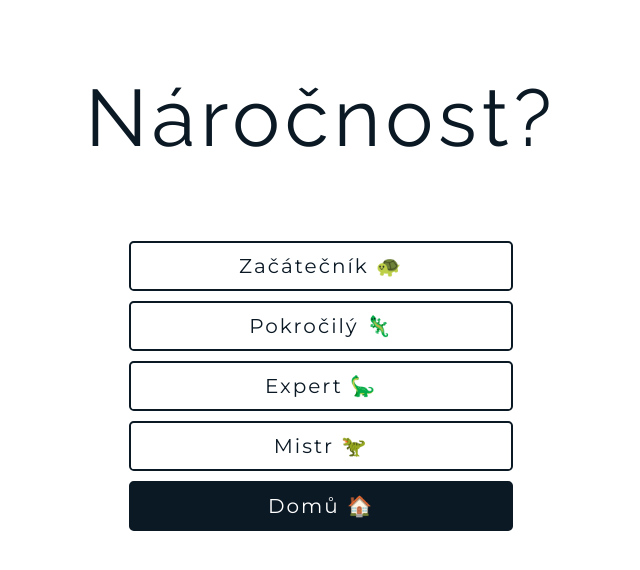
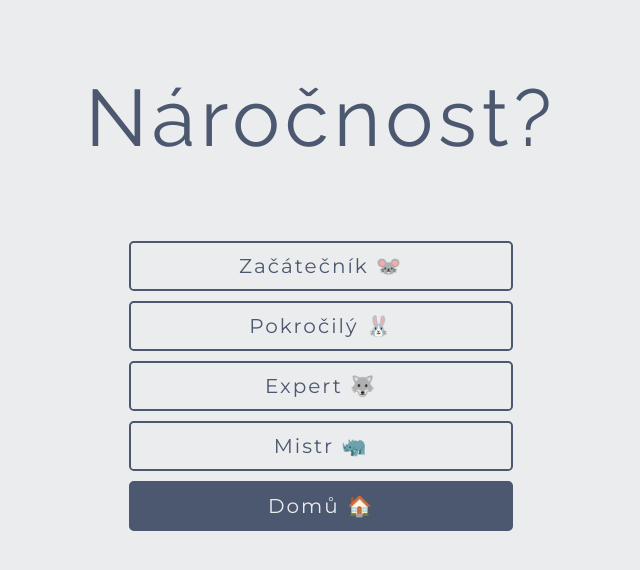
Before and after one commit to TeVr42/tapapp-js-python, a Flask app: page /postreh/0/0 in a window 1280 px wide. Shown: the top 570 px of the page, without its empty margins (319-959 px from the left). Run offline with Flask 2, Linux system fonts and the light colour scheme.

Commit message:
Add dark mode

```diff
--- a/main.py
+++ b/main.py
@@ -1,6 +1,12 @@
 from flask import Flask, render_template, redirect, url_for, flash, abort
 
 app = Flask(__name__)
+
+DARK_COLOR = "#4c586f"
+LIGHT_COLOR = "#cbc5c1"
+WHITE_COLOR = "#ebeced"
+color_text = DARK_COLOR
+color_bg = WHITE_COLOR
 
 def is_game_on(game):
     if game == 0:
@@ -11,27 +17,42 @@ def is_game_on(game):
 
 @app.route('/')
 def home():
-    return render_template("index.html")
+    return render_template("index.html", bg_color=color_bg, text_color=color_text)
 
+@app.route('/dark')
+def dark():
+    global color_text
+    color_text = LIGHT_COLOR
+    global color_bg
+    color_bg = DARK_COLOR
+    return redirect(url_for("home"))
+
+@app.route('/light')
+def light():
+    global color_text
+    color_text = DARK_COLOR
+    global color_bg
+    color_bg = WHITE_COLOR
+    return redirect(url_for("home"))
 
 @app.route('/postreh/<int:game>/<int:speed>')
 def hra1(game, speed):
-    return render_template("game1.html", game=is_game_on(game), speed=speed)
+    return render_template("game1.html", game=is_game_on(game), speed=speed, bg_color=color_bg, text_color=color_text)
 
 
 @app.route('/presnost/<int:game>/<int:speed>')
 def hra2(game,speed):
-    return render_template("game2.html", game=is_game_on(game), speed=speed)
+    return render_template("game2.html", game=is_game_on(game), speed=speed, bg_color=color_bg, text_color=color_text)
 
 
 @app.route('/rychlost/<int:game>')
 def hra3(game):
-    return render_template("game3.html", game=is_game_on(game))
+    return render_template("game3.html", game=is_game_on(game), bg_color=color_bg, text_color=color_text)
 
 
 @app.route('/info')
 def info():
-    return render_template("info.html")
+    return render_template("info.html", bg_color=color_bg, text_color=color_text)
 
 
 if __name__ == "__main__":
--- a/static/script3.js
+++ b/static/script3.js
@@ -1,6 +1,4 @@
-var bilyKruh = document.getElementById("bilykruh");
 var velkyKruh = document.getElementById("tlacitkoKruh");
-
 var tlacitkoZnovu = document.getElementById("tlacitkoZnovu");
 var napis = document.getElementById("hlavniNapis");
 var tlacitkoDomu = document.getElementById("tlacitkoDomu");
@@ -10,14 +8,12 @@ var start;
 var hraBezi = true;
 
 function Hrat() {
-    Zviditelnit([bilyKruh]);
     var nahodnyCas = Math.floor(Math.random() * 8000) + 500;
     setTimeout(SpustitOdpocet, nahodnyCas);
 }
 
 function SpustitOdpocet() {
     if (hraBezi) {
-    Schovat([bilyKruh]);
     Zviditelnit([velkyKruh]);
     start = Date.now();
     }
@@ -34,7 +30,7 @@ function SpravneKliknuti() {
 function KlikutiKonec() {
     hraBezi = false;
     Zviditelnit([napis, tlacitkoZnovu, tlacitkoDomu, anchorDomu]);
-    Schovat([velkyKruh, bilyKruh]);
+    Schovat([velkyKruh]);
 }
 
 function Schovat(elements) {
--- a/static/style.css
+++ b/static/style.css
@@ -1,6 +1,5 @@
 body {
     text-align: center;
-    color: #0b1925;
     text-align: center;
     font-family: 'Montserrat', sans-serif;
 }
@@ -28,20 +27,12 @@ h3 {
 .tlacitko {
     letter-spacing: 2px;
     width: 30%;
-    color: #0b1925;
-    border-color: #0b1925;
     margin: 5px 35%;
     border-width: 2px;
 }
 
-.btn-dark {
-    background-color: #0b1925;
-    color: #fff;
-}
-.btn:hover {
-    color: #fff;
-    background-color: #0b1925;
-    border-color: #0b1925;
+.tlacitko-mode-svetle {
+    border-width: 2px;
 }
 
 .kruh {
--- a/templates/game1.html
+++ b/templates/game1.html
@@ -3,17 +3,17 @@
 {% if not game: %}
 <body>
 	<h1 class="title-margin"> Náročnost? </h1>
-    <a href="{{ url_for('hra1', game=1, speed=800) }}"><button class="tlacitko btn btn-outline-dark btn-lg">Začátečník 🐢 </button></a>
-    <a href="{{ url_for('hra1', game=1, speed=600) }}"><button class="tlacitko btn btn-outline-dark btn-lg">Pokročilý 🦎 </button></a>
-    <a href="{{ url_for('hra1', game=1, speed=400) }}"><button class="tlacitko btn btn-outline-dark btn-lg">Expert 🦕 </button></a>
-    <a href="{{ url_for('hra1', game=1, speed=200) }}"><button class="tlacitko btn btn-outline-dark btn-lg">Mistr 🦖 </button></a>
+    <a href="{{ url_for('hra1', game=1, speed=800) }}"><button class="tlacitko btn btn-outline-dark btn-lg">Začátečník 🐭</button></a>
+    <a href="{{ url_for('hra1', game=1, speed=600) }}"><button class="tlacitko btn btn-outline-dark btn-lg">Pokročilý 🐰</button></a>
+    <a href="{{ url_for('hra1', game=1, speed=400) }}"><button class="tlacitko btn btn-outline-dark btn-lg">Expert 🐺</button></a>
+    <a href="{{ url_for('hra1', game=1, speed=200) }}"><button class="tlacitko btn btn-outline-dark btn-lg">Mistr 🦏</button></a>
     <a href="{{ url_for('home')}}" ><button class="tlacitko btn btn-dark btn-lg">Domů 🏠</button></a>
 </body>
 {% else: %}
 <body onload="setInterval(VytvorKruh, {{ speed }})">
 	<h2 id="skoreNapis"> 00 </h2>
     <h1 id="hlavniNapis" style="visibility: hidden" class="title-margin-bottom"> Uklizeno! </h1>
-	<button id="tlacitkoZnovu" class="tlacitko btn btn-outline-info btn-lg" onclick="HratZnovu()" style="visibility: hidden">Hrát znovu 🐍</button>
+	<button id="tlacitkoZnovu" class="tlacitko btn btn-outline-info btn-lg" onclick="HratZnovu()" style="visibility: hidden">Hrát znovu 🐘</button>
     <a id="anchorDomu" href="{{ url_for('home')}}" style="visibility: hidden"><button  id="tlacitkoDomu" class="tlacitko btn btn-dark btn-lg" style="visibility: hidden">Domů 🏠</button></a>
 <script src="{{ url_for('static', filename='script1.js') }}"></script>
 </body>
--- a/templates/game3.html
+++ b/templates/game3.html
@@ -7,12 +7,11 @@
 
   </body>
 {% else: %}
-<body onload="Hrat()">
+<body onload="Hrat()" onclick="KlikutiKonec()">
     <h1 id="hlavniNapis" class="title-margin" style="visibility: hidden"> Moc brzo!</h1>
 	<button id="tlacitkoZnovu" class="tlacitko btn btn-outline-dark btn-lg" onclick="HratZnovu()" style="visibility: hidden">Hrát znovu ⏱</button>
     <a href="{{ url_for('home')}}" id="anchorDomu" style="visibility: hidden"><button id="tlacitkoDomu" class="tlacitko btn btn-dark btn-lg" style="visibility: hidden">Domů 🏠 </button></a>
-    <img id="bilykruh" class="kruh-tlacitko" src="{{ url_for('static', filename='images/k-bily.png') }}" style="visibility: hidden" onclick="KlikutiKonec()">
-    <img id="tlacitkoKruh" class="kruh-tlacitko" src="{{ url_for('static', filename='images/k7.png') }}" style="visibility: hidden" onclick="SpravneKliknuti()">
+    <img id="tlacitkoKruh" class="kruh-tlacitko" src="{{ url_for('static', filename='images/k10.png') }}" style="visibility: hidden" onclick="SpravneKliknuti()">
 
     <script src="{{ url_for('static', filename='script3.js') }}"></script>
 </body>
--- a/templates/header.html
+++ b/templates/header.html
@@ -18,4 +18,28 @@
     <link href="{{ url_for('static', filename='style.css') }}" rel="stylesheet" type="text/css" />
 
     <link rel="icon" href="{{ url_for('static', filename='images/favicon.ico') }}">
+
+	<style>
+
+body {
+    color: {{ text_color }};
+    background-color: {{ bg_color }};
+}
+
+.tlacitko, .tlacitko-mode-svetle {
+    color: {{ text_color }};
+    border-color: {{ text_color }};
+}
+
+.btn-dark, .tlacitko-mode-tmave {
+    background-color: {{ text_color }};
+    color: {{ bg_color }};
+}
+.btn:hover {
+    color: {{ bg_color }};
+    background-color: {{ text_color }};
+    border-color: {{ text_color }};
+}
+
+	</style>
 </head>
```
Also changed, not shown: templates/index.html (+9 -1 lines), static/images/k-bily.png (deleted).
